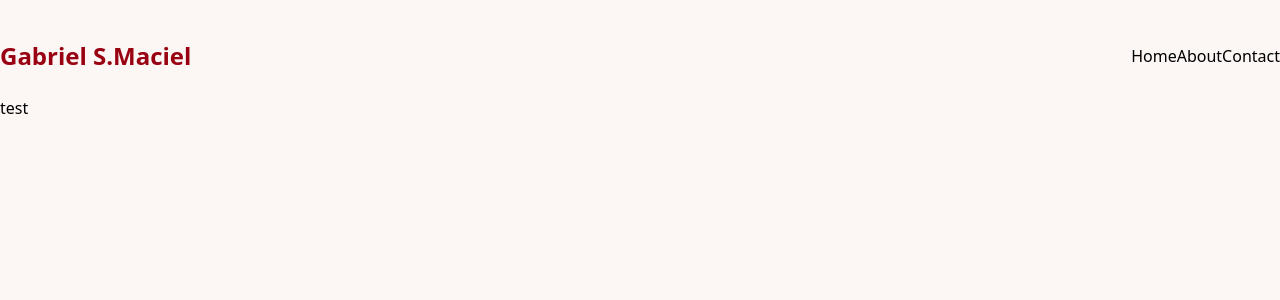
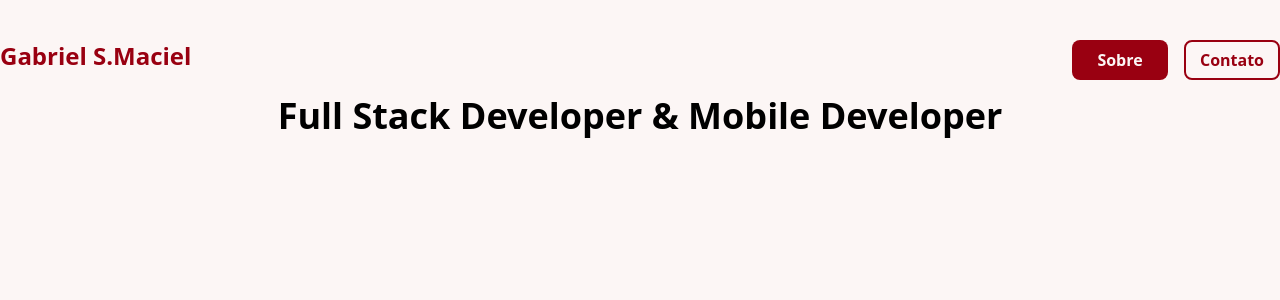
Before and after one commit to GabrielSoares-Dev/Portfolio-v2, a Next.js app: page / in a window 1280 px wide. Shown: the top 300 px of the page. Built offline with nearby package versions, Linux system fonts and the light colour scheme.

Commit message:
first steps navbar

```diff
--- a/src/app/global.css
+++ b/src/app/global.css
@@ -11,3 +11,23 @@
         @apply w-screen;
 
     }
+
+
+    @layer components {
+
+    .btn-primary {
+        @apply w-full h-10 ;
+        @apply bg-primary text-secondary ;
+        @apply font-semibold ;
+        @apply rounded-lg;
+        @apply hover:bg-hover-button-primary hover:transition-colors hover:duration-500;
+    }
+    .btn-secondary {
+        @apply w-full h-10;
+        @apply bg-secondary text-primary;
+        @apply hover:bg-primary hover:text-secondary hover:transition-colors hover:duration-500;
+        @apply font-semibold;
+        @apply border-solid border-primary border-2 rounded-lg;
+    }
+
+    }
--- a/src/app/page.tsx
+++ b/src/app/page.tsx
@@ -1,7 +1,11 @@
 export default function Home() {
   return (
-    <div>
-      <h1>test</h1>
-    </div>
+    <section className="container w-screen">
+      <div className="flex justify-center">
+        <h1 className="text-4xl font-bold">
+          Full Stack Developer & Mobile Developer
+        </h1>
+      </div>
+    </section>
   )
 }
--- /dev/null
+++ b/src/components/Button/functions/transform-variants/index.ts
@@ -0,0 +1,9 @@
+import { variant } from '@/components/Button/types'
+export const transformVariant = (variant: variant) => {
+  switch (variant) {
+    case 'primary':
+      return 'btn-primary'
+    case 'secondary':
+      return 'btn-secondary'
+  }
+}
--- /dev/null
+++ b/src/components/Button/index.tsx
@@ -0,0 +1,18 @@
+import { ButtonProps } from './types'
+import { transformVariant } from './functions/transform-variants'
+
+export default function Button({
+  label,
+  variant = 'primary',
+  children,
+  ...rest
+}: ButtonProps) {
+  return (
+    <div>
+      <button className={transformVariant(variant)} {...rest}>
+        {label}
+      </button>
+      {children}
+    </div>
+  )
+}
--- /dev/null
+++ b/src/components/Button/types.ts
@@ -0,0 +1,7 @@
+import { ButtonHTMLAttributes } from 'react'
+
+export type variant = 'primary' | 'secondary'
+export interface ButtonProps extends ButtonHTMLAttributes<HTMLButtonElement> {
+  label: string
+  variant?: variant
+}
--- a/src/components/Layout/NavBar/index.tsx
+++ b/src/components/Layout/NavBar/index.tsx
@@ -1,4 +1,4 @@
-import Link from 'next/link'
+import Button from '@/components/Button'
 
 export default function NavBar() {
   return (
@@ -9,17 +9,14 @@ export default function NavBar() {
             Gabriel S.Maciel
           </h1>
         </div>
-        <ul className="flex flex-row">
-          <li className="flex items-center">
-            <Link href="/">Home</Link>
-          </li>
-          <li className="flex items-center">
-            <Link href="/about">About</Link>
-          </li>
-          <li className="flex items-center">
-            <Link href="/contact">Contact</Link>
-          </li>
-        </ul>
+        <div className="flex flex-row">
+          <div className="w-24 mr-4">
+            <Button label="Sobre" />
+          </div>
+          <div className="w-24">
+            <Button label="Contato" variant="secondary" />
+          </div>
+        </div>
       </div>
     </nav>
   )
--- a/tailwind.config.js
+++ b/tailwind.config.js
@@ -11,6 +11,7 @@ module.exports = {
       colors: {
         primary: '#990011FF',
         secondary: '#FCF6F5FF',
+        'hover-button-primary': '#b30014',
       },
     },
   },
```
